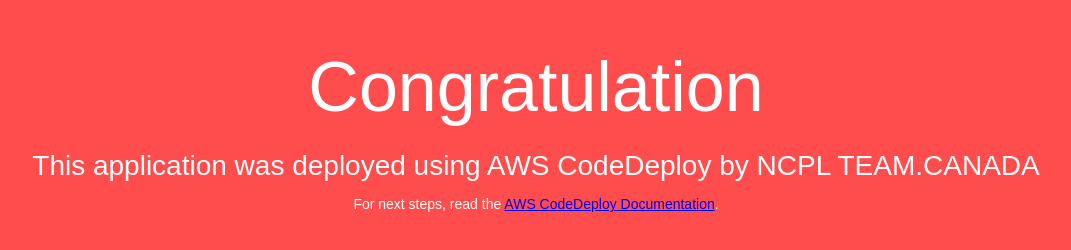
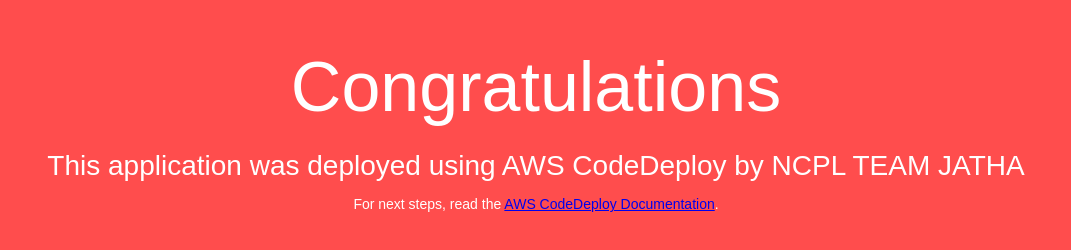
Before and after one commit to jathu1994/NCPL_AWS_Pipeline_CodeDeploy, a plain HTML site: page index.html in a window 1280 px wide. Shown: the whole page, without its empty margins (104-1175 px from the left). Drawn offline with Linux system fonts and the light colour scheme.

Commit message:
test build and deploy

```diff
--- a/index.html
+++ b/index.html
@@ -26,8 +26,8 @@
 </head>
 <body>
   <div align="center">
-    <h1>Congratulation</h1>
-    <h2>This application was deployed using AWS CodeDeploy by NCPL TEAM.CANADA</h2>
+    <h1>Congratulations</h1>
+    <h2>This application was deployed using AWS CodeDeploy by NCPL TEAM JATHA</h2>
     <p>For next steps, read the <a href="http://aws.amazon.com/documentation/codedeploy">AWS CodeDeploy Documentation</a>.</p>
   </div>
 </body>
```
